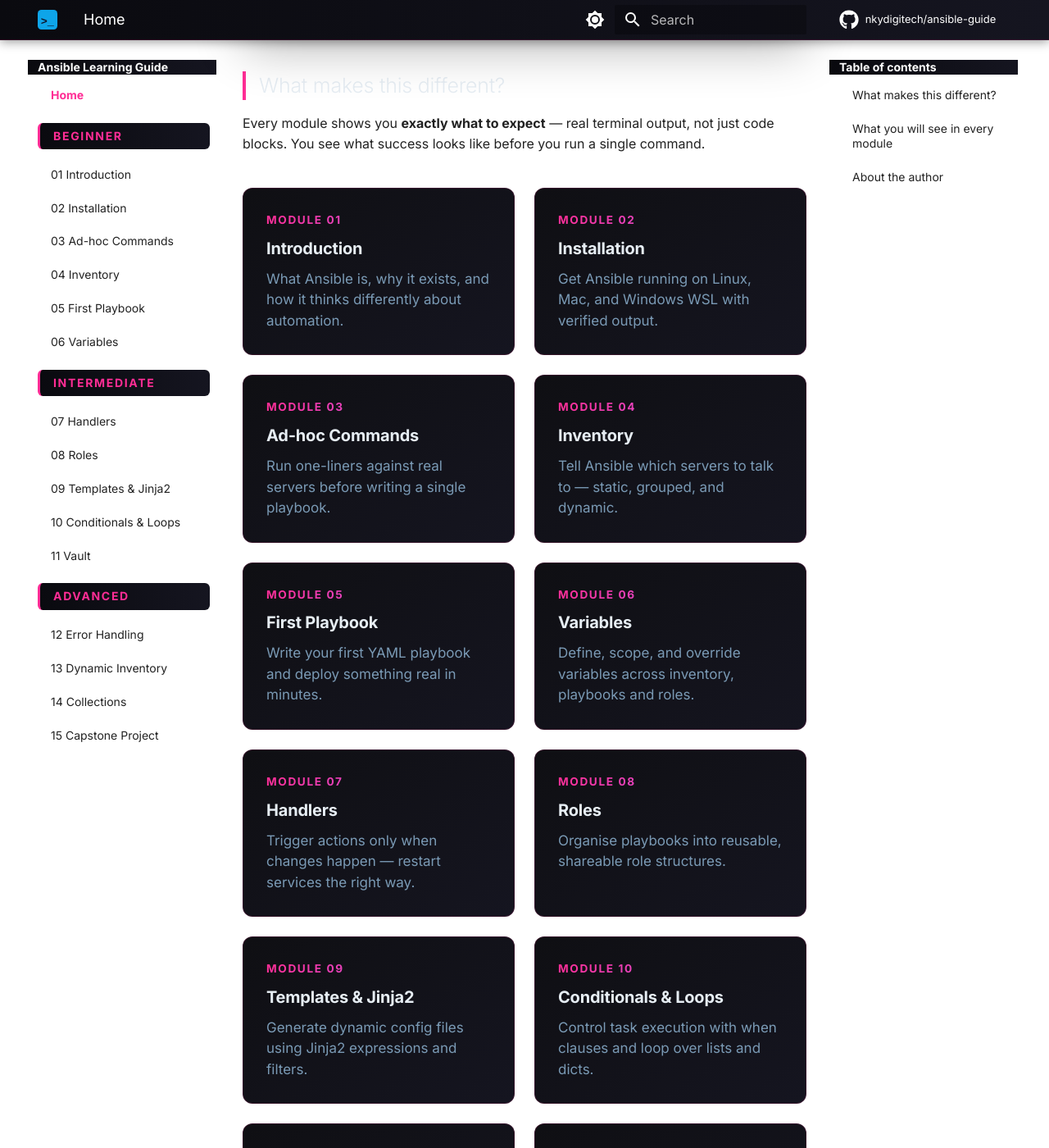
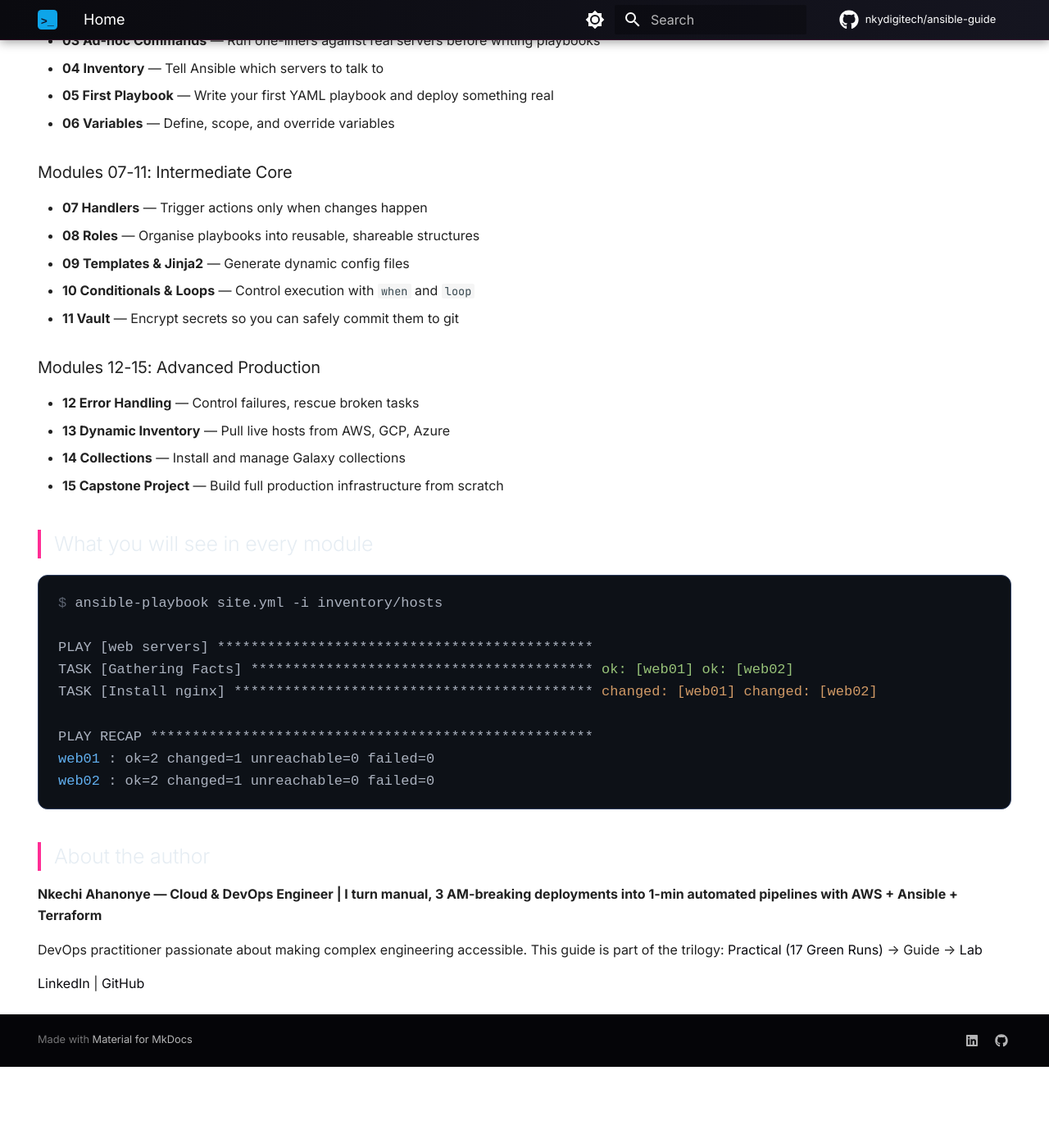
Before and after one commit to nkydigitech/ansible-guide, an MkDocs documentation site: the page built from docs/index.md, in a window 1280 px wide and 1400 px high, scrolled down 1292 px. Shown: the whole window at 82% size. Built offline with MkDocs 1.6.1 and Material for MkDocs 9.7.7, drawn with Linux system fonts in a browser that asks for light colours; comment, search, counter and statistics services are not loaded; after the commit the page ends 2593 px from its top, so only the background shows below that; some of the changed text lies outside the part shown.

Commit message:
Revamp index.md layout and content
Updated the index page layout and content for improved readability and organization. Added sections for modules and author information.

```diff
--- a/docs/index.md
+++ b/docs/index.md
@@ -1,156 +1,99 @@
-<div style="background:linear-gradient(135deg,#6c63ff,#00d4aa); color:#000; padding:14px 20px; text-align:center; font-weight:800; border-radius:12px; margin-bottom:24px; box-shadow:0 8px 30px rgba(108,99,255,0.3);">
-🚀 Nkechi Ahanonye — Cloud & DevOps Engineer | Zero to Production: 15 Modules, Real Output, No Fluff<br>
-<span style="font-weight:600; font-size:0.9rem;">📦 <a href="https://github.com/nkydigitech/ansible_practical" style="color:#000; text-decoration:underline;">17 Green Runs ✅</a> | 📖 You are here (Guide) | 🧪 <a href="https://nkydigitech.github.io/ansible-lab/" style="color:#000; text-decoration:underline;">Student Lab</a> | 💼 <a href="https://www.linkedin.com/in/nkechi-ahanonye" style="color:#000; text-decoration:underline;">LinkedIn</a></span>
-</div>
 ---
 hide:
   - navigation
   - toc
 ---
 
-<div class="hero">
-  <div class="hero-badge">🚀 Free & Open Source</div>
-  <h1>Master <span>Ansible</span><br>From Zero to Production</h1>
-  <p class="hero-tagline">"I built this guide because beginners deserve better than scattered tutorials."</p>
-  <p>15 hands-on modules. Real playbooks. Actual terminal output. No fluff.</p>
-  <a href="01-introduction/" class="hero-cta">Start Learning →</a>
-  <div class="hero-stats">
-    <div class="stat">
-      <span class="stat-number">15</span>
-      <span class="stat-label">Modules</span>
-    </div>
-    <div class="stat">
-      <span class="stat-number">100%</span>
-      <span class="stat-label">Free</span>
-    </div>
-    <div class="stat">
-      <span class="stat-number">0→Pro</span>
-      <span class="stat-label">Skill Path</span>
-    </div>
-    <div class="stat">
-      <span class="stat-number">Real</span>
-      <span class="stat-label">Output Shown</span>
-    </div>
-  </div>
+<div style="background:#0a0e1a; border:1px solid #2a3a5c; border-left:4px solid #6c63ff; padding:14px 20px; border-radius:10px; margin-bottom:28px; display:flex; flex-wrap:wrap; gap:10px; align-items:center; justify-content:center; font-size:0.88rem; color:#e8eaf6;">
+  <strong style="color:#fff;">🚀 Nkechi Ahanonye — Cloud & DevOps Engineer | Zero to Production: 15 Modules, Real Output, No Fluff</strong>
+  <span style="display:flex; gap:14px; flex-wrap:wrap; align-items:center; justify-content:center;">
+    <a href="https://github.com/nkydigitech/ansible_practical" style="color:#00d4aa; text-decoration:none; font-weight:600;">📦 17 Green Runs ✅</a>
+    <span style="opacity:0.4;">|</span>
+    <span style="color:#8892b0;">📖 You are here</span>
+    <span style="opacity:0.4;">|</span>
+    <a href="https://nkydigitech.github.io/ansible-lab/" style="color:#6c63ff; text-decoration:none; font-weight:600;">🧪 Student Lab</a>
+    <span style="opacity:0.4;">|</span>
+    <a href="https://www.linkedin.com/in/nkechi-ahanonye" style="color:#e8eaf6; text-decoration:none; font-weight:600;">💼 LinkedIn</a>
+  </span>
+</div>
+
+<div style="background:#0a0e1a; border:1px solid #1a2340; border-radius:24px; padding:60px 40px; text-align:center; margin-bottom:40px;">
+
+<div style="display:inline-flex; align-items:center; gap:8px; background:rgba(108,99,255,0.1); border:1px solid rgba(108,99,255,0.3); color:#6c63ff; font-size:0.75rem; font-weight:700; letter-spacing:0.1em; text-transform:uppercase; padding:6px 16px; border-radius:50px; margin-bottom:28px;">
+🚀 FREE & OPEN SOURCE
+</div>
+
+<h1 style="font-size: clamp(2.5rem, 6vw, 4rem); font-weight:900; line-height:1.1; color:#fff; margin:0 0 20px 0;">
+Master <span style="background:linear-gradient(135deg,#6c63ff,#00d4aa); -webkit-background-clip:text; -webkit-text-fill-color:transparent;">Ansible</span><br>
+From Zero to Production
+</h1>
+
+<div style="width:60px; height:4px; background:linear-gradient(90deg,#6c63ff,#00d4aa); border-radius:2px; margin:24px auto;"></div>
+
+<p style="color:#8892b0; font-style:italic; max-width:500px; margin:0 auto 8px auto; font-size:1.05rem; line-height:1.6;">
+"I built this guide because beginners deserve better than scattered tutorials."
+</p>
+
+<p style="color:#8892b0; max-width:600px; margin:0 auto 32px auto; font-size:1.05rem; line-height:1.7;">
+15 hands-on modules. Real playbooks. Actual terminal output. No fluff.
+</p>
+
+<a href="#what-makes-this-different" style="display:inline-flex; align-items:center; gap:8px; background:linear-gradient(135deg,#6c63ff,#8b5cf6); color:#fff; font-weight:700; padding:14px 28px; border-radius:12px; text-decoration:none; box-shadow:0 8px 30px rgba(108,99,255,0.4);">
+Start Learning →
+</a>
+
+<div style="display:flex; justify-content:center; gap:40px; flex-wrap:wrap; margin-top:48px; border-top:1px solid #1a2340; padding-top:32px;">
+  <div><div style="font-size:1.8rem; font-weight:800; color:#00d4aa;">15</div><div style="font-size:0.8rem; color:#8892b0;">Modules</div></div>
+  <div><div style="font-size:1.8rem; font-weight:800; color:#6c63ff;">100%</div><div style="font-size:0.8rem; color:#8892b0;">Free</div></div>
+  <div><div style="font-size:1.8rem; font-weight:800; color:#fff;">0→Pro</div><div style="font-size:0.8rem; color:#8892b0;">Skill Path</div></div>
+  <div><div style="font-size:1.8rem; font-weight:800; color:#00d4aa;">Real</div><div style="font-size:0.8rem; color:#8892b0;">Output Shown</div></div>
+</div>
+
 </div>
 
 ## What makes this different?
 
 Every module shows you **exactly what to expect** — real terminal output, not just code blocks. You see what success looks like before you run a single command.
 
-<div class="module-grid">
-  <a href="01-introduction/" class="module-card">
-    <div class="module-number">Module 01</div>
-    <h3>Introduction</h3>
-    <p>What Ansible is, why it exists, and how it thinks differently about automation.</p>
-  </a>
-  <a href="02-installation/" class="module-card">
-    <div class="module-number">Module 02</div>
-    <h3>Installation</h3>
-    <p>Get Ansible running on Linux, Mac, and Windows WSL with verified output.</p>
-  </a>
-  <a href="03-ad-hoc-commands/" class="module-card">
-    <div class="module-number">Module 03</div>
-    <h3>Ad-hoc Commands</h3>
-    <p>Run one-liners against real servers before writing a single playbook.</p>
-  </a>
-  <a href="04-inventory/" class="module-card">
-    <div class="module-number">Module 04</div>
-    <h3>Inventory</h3>
-    <p>Tell Ansible which servers to talk to — static, grouped, and dynamic.</p>
-  </a>
-  <a href="05-first-playbook/" class="module-card">
-    <div class="module-number">Module 05</div>
-    <h3>First Playbook</h3>
-    <p>Write your first YAML playbook and deploy something real in minutes.</p>
-  </a>
-  <a href="06-variables/" class="module-card">
-    <div class="module-number">Module 06</div>
-    <h3>Variables</h3>
-    <p>Define, scope, and override variables across inventory, playbooks and roles.</p>
-  </a>
-  <a href="07-handlers/" class="module-card">
-    <div class="module-number">Module 07</div>
-    <h3>Handlers</h3>
-    <p>Trigger actions only when changes happen — restart services the right way.</p>
-  </a>
-  <a href="08-roles/" class="module-card">
-    <div class="module-number">Module 08</div>
-    <h3>Roles</h3>
-    <p>Organise playbooks into reusable, shareable role structures.</p>
-  </a>
-  <a href="09-templates-jinja2/" class="module-card">
-    <div class="module-number">Module 09</div>
-    <h3>Templates & Jinja2</h3>
-    <p>Generate dynamic config files using Jinja2 expressions and filters.</p>
-  </a>
-  <a href="10-conditionals-loops/" class="module-card">
-    <div class="module-number">Module 10</div>
-    <h3>Conditionals & Loops</h3>
-    <p>Control task execution with when clauses and loop over lists and dicts.</p>
-  </a>
-  <a href="11-vault/" class="module-card">
-    <div class="module-number">Module 11</div>
-    <h3>Vault</h3>
-    <p>Encrypt secrets and sensitive data so you can safely commit them to git.</p>
-  </a>
-  <a href="12-error-handling/" class="module-card">
-    <div class="module-number">Module 12</div>
-    <h3>Error Handling</h3>
-    <p>Control failures, ignore errors selectively, and rescue broken tasks.</p>
-  </a>
-  <a href="13-dynamic-inventory/" class="module-card">
-    <div class="module-number">Module 13</div>
-    <h3>Dynamic Inventory</h3>
-    <p>Pull live host lists from AWS, GCP, Azure and other cloud providers.</p>
-  </a>
-  <a href="14-collections/" class="module-card">
-    <div class="module-number">Module 14</div>
-    <h3>Collections</h3>
-    <p>Install, use, and manage Ansible Galaxy collections in your projects.</p>
-  </a>
-  <a href="15-capstone-project/" class="module-card">
-    <div class="module-number">Module 15</div>
-    <h3>Capstone Project</h3>
-    <p>Build a full production infrastructure from scratch using everything you learned.</p>
-  </a>
-</div>
+### Modules 01-06: Beginner Foundation
+- **01 Introduction** — What Ansible is, why it exists, and how it thinks differently
+- **02 Installation** — Get Ansible running on Linux, Mac, Windows WSL with verified output
+- **03 Ad-hoc Commands** — Run one-liners against real servers before writing playbooks
+- **04 Inventory** — Tell Ansible which servers to talk to
+- **05 First Playbook** — Write your first YAML playbook and deploy something real
+- **06 Variables** — Define, scope, and override variables
+
+### Modules 07-11: Intermediate Core
+- **07 Handlers** — Trigger actions only when changes happen
+- **08 Roles** — Organise playbooks into reusable, shareable structures
+- **09 Templates & Jinja2** — Generate dynamic config files
+- **10 Conditionals & Loops** — Control execution with `when` and `loop`
+- **11 Vault** — Encrypt secrets so you can safely commit them to git
+
+### Modules 12-15: Advanced Production
+- **12 Error Handling** — Control failures, rescue broken tasks
+- **13 Dynamic Inventory** — Pull live hosts from AWS, GCP, Azure
+- **14 Collections** — Install and manage Galaxy collections
+- **15 Capstone Project** — Build full production infrastructure from scratch
 
 ## What you will see in every module
 
-<div class="output-box">
-  <div class="output-box-title">📺 Expected Output</div>
-  Every module includes the exact terminal output you should see when things work correctly — so you know immediately if something is wrong.
-</div>
+<div style="background:#0d1117; border:1px solid #2a3a5c; border-radius:12px; padding:20px 24px; font-family:monospace; font-size:0.85rem; color:#abb2bf; margin:20px 0;">
 
-<div class="terminal">
-  <div class="terminal-header">
-    <div class="terminal-dot red"></div>
-    <div class="terminal-dot yellow"></div>
-    <div class="terminal-dot green"></div>
-    <div class="terminal-title">ansible output example</div>
-  </div>
-  <div class="terminal-body">
-    <span class="prompt">$</span> <span class="cmd">ansible-playbook site.yml -i inventory/hosts</span><br><br>
-    <span class="info">PLAY [web servers] *********************************************</span><br><br>
-    <span class="info">TASK [Gathering Facts] *****************************************</span><br>
-    <span class="ok">ok: [web01]</span><br>
-    <span class="ok">ok: [web02]</span><br><br>
-    <span class="info">TASK [Install nginx] *******************************************</span><br>
-    <span class="ok">changed: [web01]</span><br>
-    <span class="ok">changed: [web02]</span><br><br>
-    <span class="info">PLAY RECAP *****************************************************</span><br>
-    <span class="ok">web01 : ok=2  changed=1  unreachable=0  failed=0</span><br>
-    <span class="ok">web02 : ok=2  changed=1  unreachable=0  failed=0</span>
-  </div>
+<span style="color:#5c6370;">$</span> ansible-playbook site.yml -i inventory/hosts<br><br>
+PLAY [web servers] *********************************************<br>
+TASK [Gathering Facts] ***************************************** <span style="color:#98c379;">ok: [web01]  ok: [web02]</span><br>
+TASK [Install nginx] ******************************************* <span style="color:#d19a66;">changed: [web01]  changed: [web02]</span><br><br>
+PLAY RECAP *****************************************************<br>
+<span style="color:#61afef;">web01</span> : ok=2 changed=1 unreachable=0 failed=0<br>
+<span style="color:#61afef;">web02</span> : ok=2 changed=1 unreachable=0 failed=0
+
 </div>
 
 ## About the author
 
-<div class="author-card">
-  <div class="author-avatar">NA</div>
-  <div class="author-info">
-    <h3>Nkechi Ahanonye</h3>
-    <p>Cloud & DevOps Engineer based in Lagos, Nigeria. Co-mentor at CloudAdvisory DMI program. I built this guide because I've seen too many beginners quit Ansible due to poor documentation. Connect on <a href="https://linkedin.com/in/nkechiahanonye">LinkedIn</a>.</p>
-  </div>
-</div>
+**Nkechi Ahanonye — Cloud & DevOps Engineer | I turn manual, 3 AM-breaking deployments into 1-min automated pipelines with AWS + Ansible + Terraform**
+
+DevOps practitioner passionate about making complex engineering accessible. This guide is part of the trilogy: [Practical (17 Green Runs)](https://github.com/nkydigitech/ansible_practical) → Guide → [Lab](https://nkydigitech.github.io/ansible-lab/)
+
+[LinkedIn](https://www.linkedin.com/in/nkechi-ahanonye) | [GitHub](https://github.com/nkydigitech)
```
